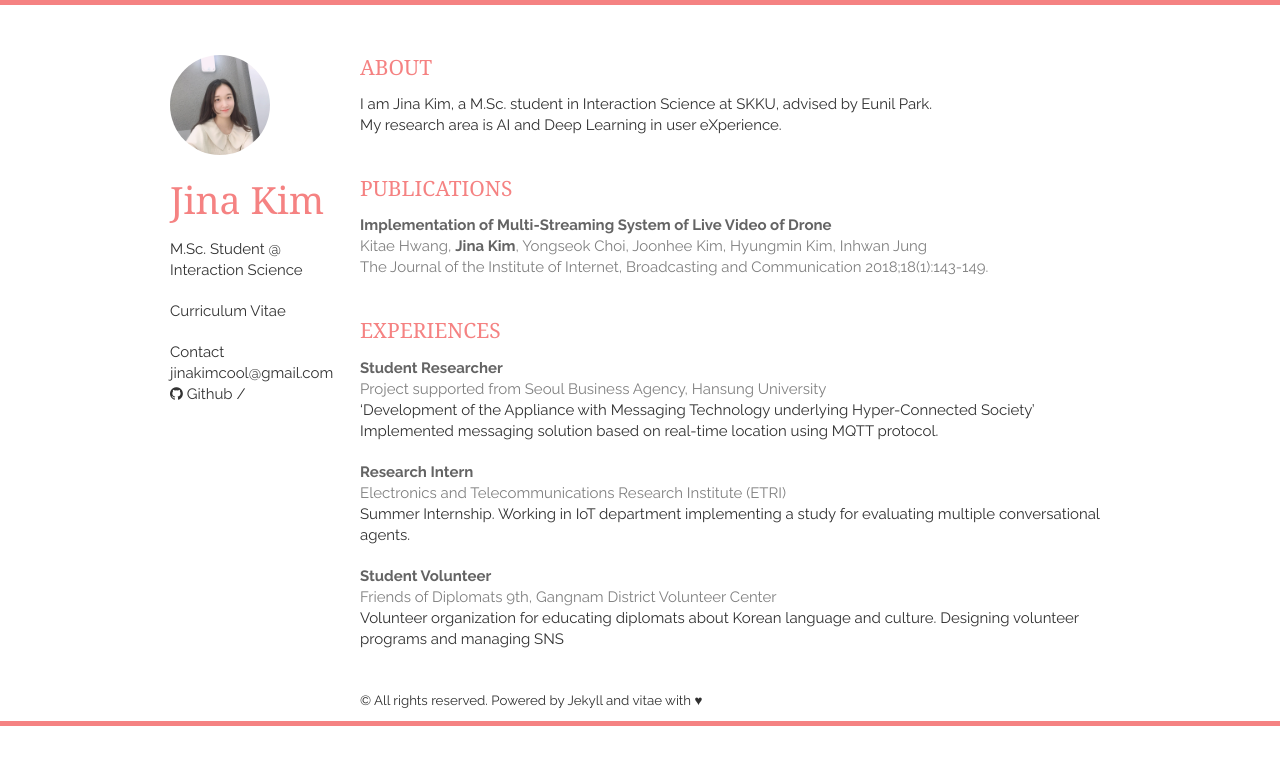
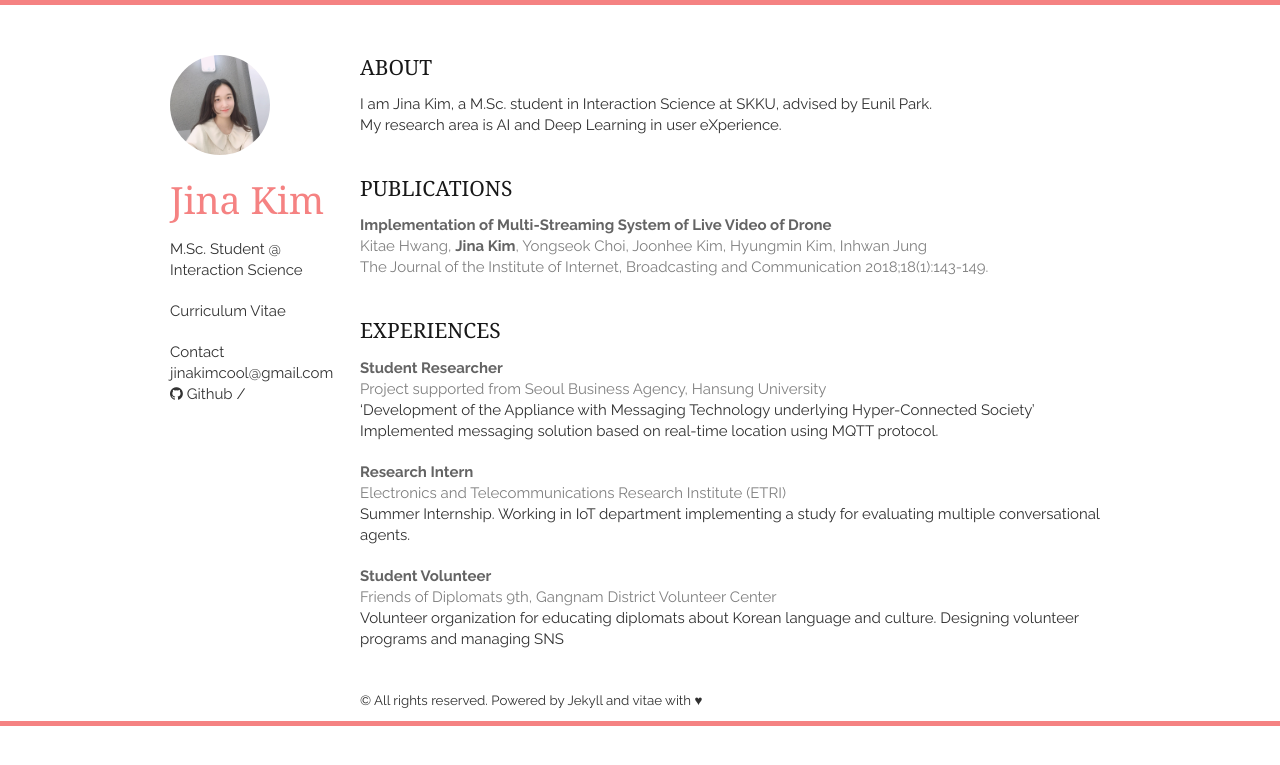
Before and after one commit to Jina-Kim/Jina-Kim.github.io, a Jekyll site: the page built from index.html, in a window 1280 px wide. Shown: the top 765 px of the page. Built offline with Jekyll 4.4.1, drawn with Linux system fonts in a browser that asks for light colours; nearby versions of some CDN libraries; the list of posts is cut into pages by our own code.

Commit message:
update colors

```diff
--- a/static/css/layout.css
+++ b/static/css/layout.css
@@ -39,7 +39,7 @@ p, address {
     margin-bottom: 20px;
 }
 
-header > h1, section > h1 {
+header > h1 {
     color: #F58282;
 }
 
```
